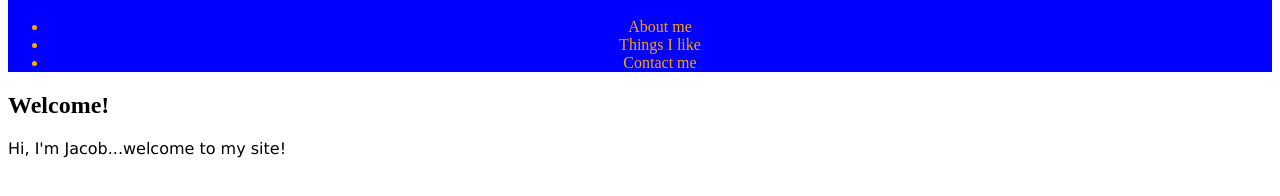
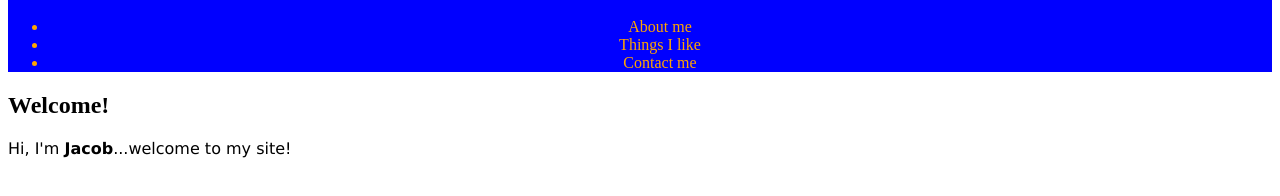
Before and after one commit to jacobhaddad/first_site, a plain HTML site: page index.html in a window 1280 px wide. Shown: the part 382-578 px from the top of the page. Drawn offline with Linux system fonts and the light colour scheme.

Commit message:
Name in bold

```diff
--- a/index.html
+++ b/index.html
@@ -19,7 +19,7 @@ p {font-family: Verdana}
 	</header>
 <h2>Welcome!</h2>
 
-<p>Hi, I'm Jacob...welcome to my site!</p>
+<p>Hi, I'm <strong>Jacob</strong>...welcome to my site!</p>
 
 
 </body>
```
